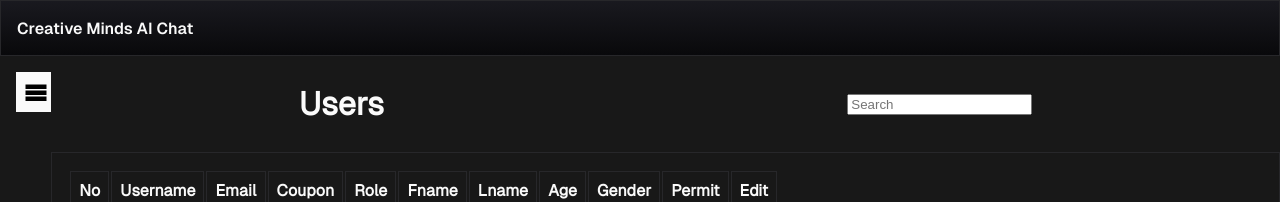
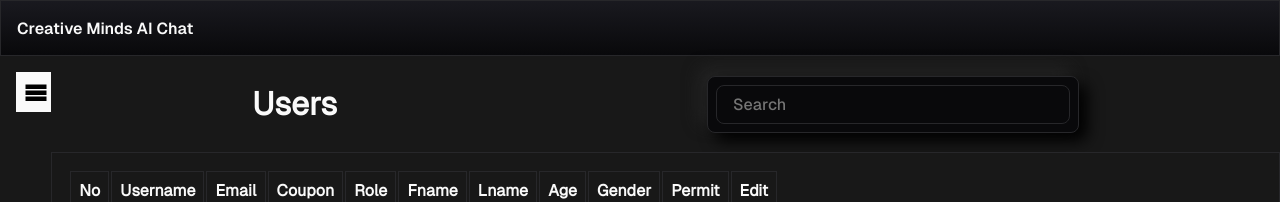
Before and after one commit to Vishal-Pattar/MindCare, a React (Create React App) app: page /admin in a window 1280 px wide. Shown: the top 202 px of the page. Built offline with nearby package versions, Linux system fonts and the light colour scheme; no server answers.

Commit message:
Updated Users.css

```diff
--- a/src/components/Admin/Users/Users.css
+++ b/src/components/Admin/Users/Users.css
@@ -5,6 +5,7 @@
     align-items: center;
     padding: 1rem;
     box-sizing: border-box;
+    background-color: var(--color-bg-body);
 }
 
 .users__title {
@@ -13,6 +14,46 @@
     color: var(--color-text-primary);
     user-select: none;
 }
+
+.users__search {
+    display: flex;
+    flex-direction: row;
+    justify-content: center;
+    align-items: center;
+    padding: 0.5rem;
+    border-radius: 0.5rem;
+    background: var(--color-bg);
+    border: 1px solid var(--color-border);
+    box-shadow: var(--box-shadow-black);
+    box-sizing: border-box;
+}
+
+.users__searchInput {
+    width: 20rem;
+    font-size: 1rem;
+    font-family: 'Geist-Medium', sans-serif;
+    padding: 0.5rem 1rem;
+    border: 1px solid var(--color-border);
+    border-radius: 0.5rem;
+    background: var(--color-bg);
+    color: var(--color-text-primary);
+    cursor: text;
+    user-select: none;
+    transition: .2 ease;
+}
+
+/* .users__searchButton {
+    font-size: 1rem;
+    font-family: 'Geist-Medium', sans-serif;
+    padding: 0.5rem 1rem;
+    border: 1px solid var(--color-border);
+    border-radius: 0.5rem;
+    color: var(--color-bg);
+    background-color: var(--color-text-primary);
+    cursor: pointer;
+    user-select: none;
+    transition: .2 ease;
+} */
 
 .users__box {
     height: 81vh;
@@ -30,6 +71,7 @@
     border: 1px solid var(--color-border);
     box-sizing: border-box;
     position: relative;
+    user-select: none;
 }
 
 .users__box::placeholder {
```
